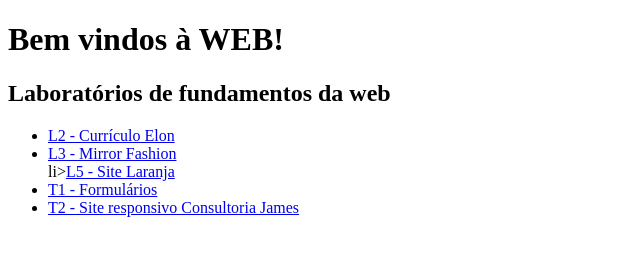
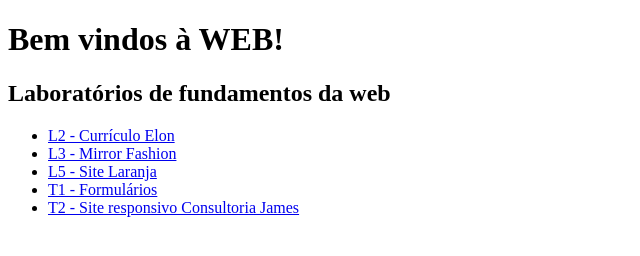
Before and after one commit to evandrovieiramafort/evandrovieiramafort.github.io, a plain HTML site: page index.html in a window 1280 px wide. Shown: the full height of the page, 0-640 px from the left. Drawn offline with Linux system fonts and the light colour scheme.

Commit message:
Update index.html

```diff
--- a/index.html
+++ b/index.html
@@ -11,7 +11,7 @@
     <ul>
         <li><a href="L2/arquivo01.html">L2 - Currículo Elon</a></li>
         <li><a href="labs 02/Mirrorfashion/mirror.html">L3 - Mirror Fashion</a></li>
-        li><a href="L5/index.html">L5 - Site Laranja</a></li>
+        <li><a href="L5/index.html">L5 - Site Laranja</a></li>
         <li><a href="atividade_22-09/atividade_22-09.html">T1 - Formulários</a></li>
         <li><a href="atividade de responsividade/index.html">T2 - Site responsivo Consultoria James</a></li>
     </ul>
```
